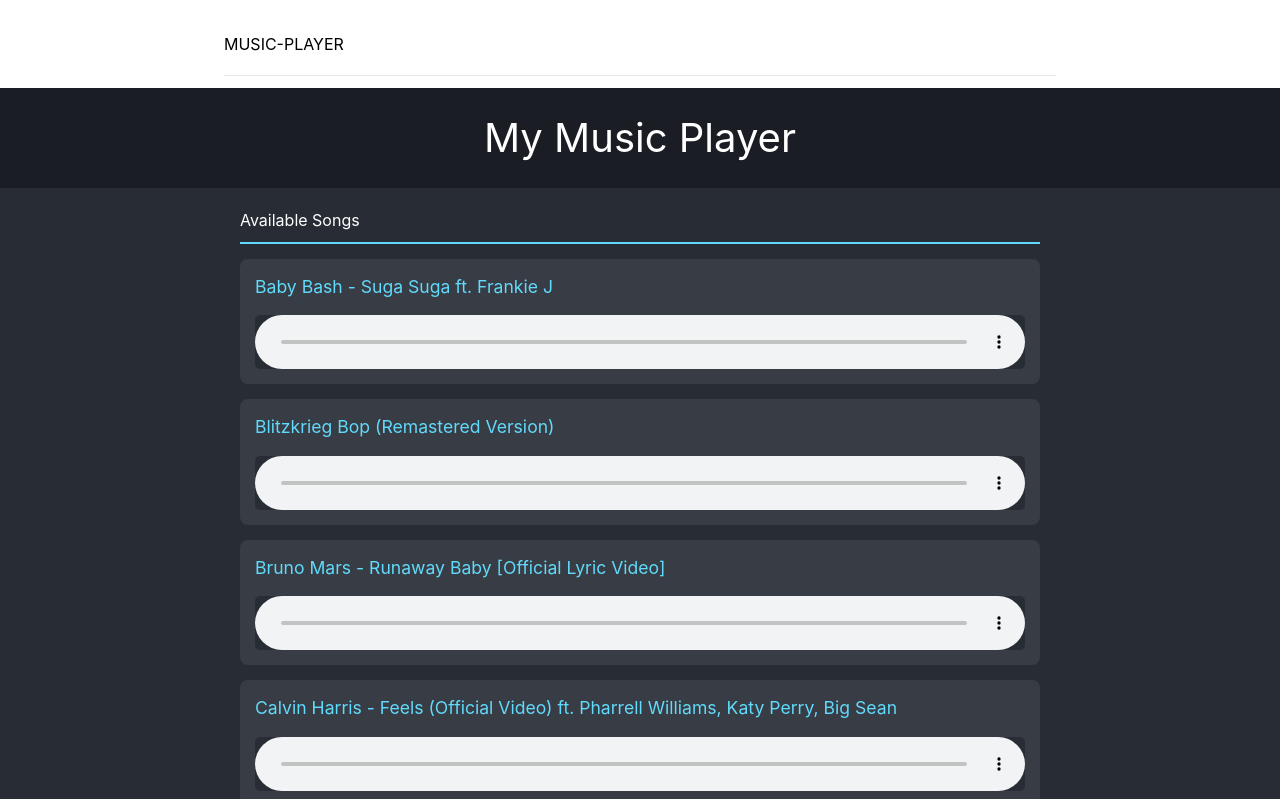
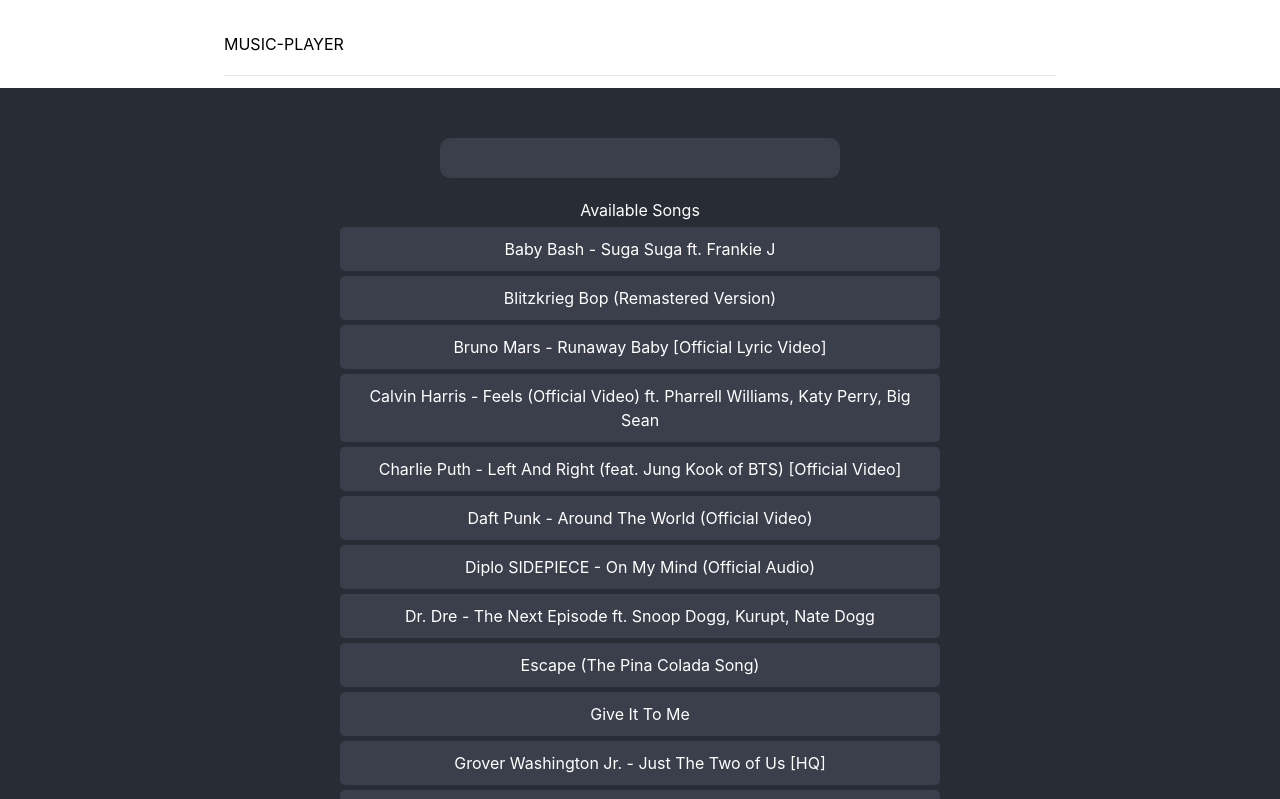
Before and after one commit to mattadosss/Music-Player, a React (Create React App) app: page / in a window 1280 px wide. Shown: the top 799 px of the page. Built offline with nearby package versions, Linux system fonts and the light colour scheme.

Commit message:
new structure design

```diff
--- a/src/App.css
+++ b/src/App.css
@@ -1,68 +1,76 @@
 .App {
   text-align: center;
+  min-height: 100vh;
   background-color: #282c34;
-  min-height: 100vh;
   color: white;
 }
 
 .App-header {
   padding: 20px;
-  background-color: #1a1d23;
 }
 
 .song-list {
   margin: 20px auto;
-  max-width: 800px;
-  text-align: left;
+  max-width: 600px;
 }
 
 .song-list ul {
-  list-style-type: none;
+  list-style: none;
   padding: 0;
 }
 
-.song-list li {
-  margin: 15px 0;
-  padding: 15px;
-  background-color: #383c44;
-  border-radius: 8px;
-  transition: background-color 0.3s;
+.song-item {
+  padding: 10px;
+  margin: 5px 0;
+  background-color: #3a3f4b;
+  border-radius: 5px;
+  cursor: pointer;
+  transition: background-color 0.2s;
 }
 
-.song-list li:hover {
-  background-color: #484c54;
+.song-item:hover {
+  background-color: #4a4f5b;
 }
 
-.song-item {
-  display: flex;
-  flex-direction: column;
-  gap: 10px;
+.song-item.active {
+  background-color: dodgerblue;
+  color: white;
 }
 
-.song-link {
-  color: #61dafb;
-  text-decoration: none;
-  font-size: 1.1rem;
-  margin-bottom: 5px;
+.player-container {
+  margin: 20px auto;
+  padding: 20px;
+  background-color: #3a3f4b;
+  border-radius: 10px;
+  max-width: 400px;
 }
 
-.song-link:hover {
-  text-decoration: underline;
+.now-playing {
+  margin-bottom: 20px;
 }
 
-.audio-player {
-  width: 100%;
-  background-color: #282c34;
-  border-radius: 5px;
+.player-controls {
+  display: flex;
+  justify-content: center;
+  gap: 20px;
+  margin-top: 15px;
 }
 
-h1 {
-  margin: 0;
-  font-size: 2.5rem;
+.player-controls button {
+  background: none;
+  border: none;
+  color: white;
+  font-size: 24px;
+  cursor: pointer;
+  padding: 5px 15px;
+  border-radius: 50%;
+  background-color: dodgerblue;
 }
 
-h2 {
-  border-bottom: 2px solid #61dafb;
-  padding-bottom: 10px;
-  margin-top: 0;
+.player-controls button:hover {
+  background-color: dodgerblue;
 }
+
+main {
+  padding: 30px 0; /* 30px oben und unten, 0 links und rechts */
+}
--- a/src/App.js
+++ b/src/App.js
@@ -1,4 +1,4 @@
-import { useState } from 'react';
+import { useState, useRef, useEffect } from 'react';
 import './App.css';
 
 function App() {
@@ -25,12 +25,71 @@
         'Ryan Castro - Mujeriego (LetraLyrics).mp3'
     ]);
 
+    const [currentSongIndex, setCurrentSongIndex] = useState(null);
+    const [isPlaying, setIsPlaying] = useState(false);
+    const audioRef = useRef(null);
+
+    const handleSongSelect = (index) => {
+        setCurrentSongIndex(index);
+        setIsPlaying(true);
+    };
+
+    const togglePlayPause = () => {
+        if (isPlaying) {
+            audioRef.current.pause();
+        } else {
+            audioRef.current.play();
+        }
+        setIsPlaying(!isPlaying);
+    };
+
+    const playNextSong = () => {
+        const nextIndex = (currentSongIndex + 1) % songs.length;
+        setCurrentSongIndex(nextIndex);
+        setIsPlaying(true);
+    };
+
+    const playPreviousSong = () => {
+        const prevIndex = (currentSongIndex - 1 + songs.length) % songs.length;
+        setCurrentSongIndex(prevIndex);
+        setIsPlaying(true);
+    };
+
+    useEffect(() => {
+        if (audioRef.current) {
+            if (isPlaying) {
+                audioRef.current.play().catch(error => {
+                    console.error("Playback failed:", error);
+                    setIsPlaying(false);
+                });
+            }
+        }
+    }, [currentSongIndex, isPlaying]);
+
     return (
         <div className="App">
-            <header className="App-header">
-                <h1>My Music Player</h1>
-            </header>
             <main>
+                <div className="player-container">
+                    {currentSongIndex !== null && (
+                        <div className="now-playing">
+                            <h2>Now Playing</h2>
+                            <p>{songs[currentSongIndex].replace('.mp3', '')}</p>
+                            <div className="player-controls">
+                                <button onClick={playPreviousSong}>⏮</button>
+                                <button onClick={togglePlayPause}>
+                                    {isPlaying ? '⏸' : '⏵'}
+                                </button>
+                                <button onClick={playNextSong}>⏭</button>
+                            </div>
+                            <audio
+                                ref={audioRef}
+                                src={`/songs/${encodeURIComponent(songs[currentSongIndex])}`}
+                                onEnded={playNextSong}
+                            />
+                        </div>
+                    )}
+                </div>
+
                 <div className="song-list">
                     <h2>Available Songs</h2>
                     {songs.length === 0 ? (
@@ -38,21 +97,12 @@
                     ) : (
                         <ul>
                             {songs.map((song, index) => (
-                                <li key={index}>
-                                    <div className="song-item">
-                                        <a
-                                            href={`/songs/${encodeURIComponent(song)}`}
-                                            target="_blank"
-                                            rel="noopener noreferrer"
-                                            className="song-link"
-                                        >
-                                            {song.replace('.mp3', '')}
-                                        </a>
-                                        <audio controls className="audio-player">
-                                            <source src={`/songs/${encodeURIComponent(song)}`} type="audio/mpeg" />
-                                            Your browser does not support the audio element.
-                                        </audio>
-                                    </div>
+                                <li
+                                    key={index}
+                                    className={`song-item ${index === currentSongIndex ? 'active' : ''}`}
+                                    onClick={() => handleSongSelect(index)}
+                                >
+                                    {song.replace('.mp3', '')}
                                 </li>
                             ))}
                         </ul>
```
